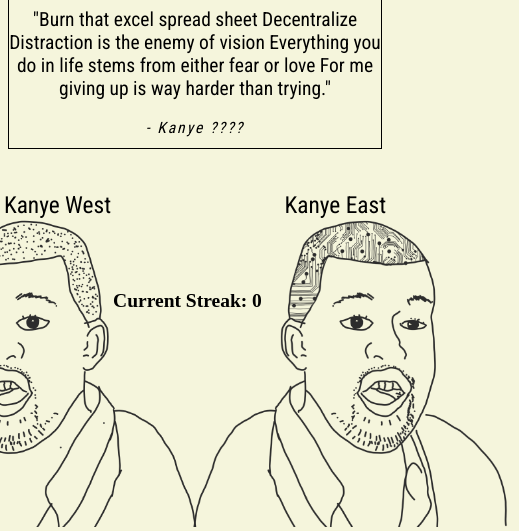
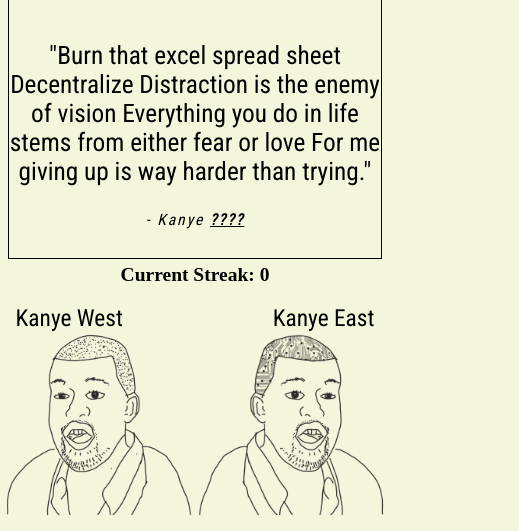
Before and after one commit to textables/textables, a website with bundled scripts: page public/eastwest/index.html in a window 390 px wide. Shown: the part 325-856 px from the top of the page, 519 px wide, since content can reach past the window. Built offline with nearby package versions, Linux system fonts and the light colour scheme.

Commit message:
cleaned up mobile friendly

```diff
--- a/public/eastwest/eastWest.css
+++ b/public/eastwest/eastWest.css
@@ -21,6 +21,11 @@
 
 #quote-border {
   border: solid 1px black;
+}
+
+#attribution {
+  font-weight: bold;
+  text-decoration: underline;
 }
 
 @media screen and (min-width: 600px) {
@@ -133,14 +138,14 @@
 
   #west {
     position: absolute;
-    bottom: -3vw;
-    left: -33vw
+    bottom: 0vw;
+    left: 0vw
   }
 
   #east {
     position: absolute;
-    bottom: -3vw;
-    right: -33vw
+    bottom: 0vw;
+    right: 0vw
   }
 
   #east img {
@@ -148,42 +153,45 @@
   }
 
   img {
-    width: 85vw;
+    width: 50vw;
   }
 
   #west .name {
     position: absolute;
-    left: 34vw;
-    bottom: 74vw;
+    left: 4vw;
+    bottom: 42vw;
     font-size: 6vw;
   }
 
   #east .name {
     position: absolute;
-    right: 34vw;
-    bottom: 74vw;
+    right: 4vw;
+    bottom: 42vw;
     font-size: 6vw;
   }
 
   #quote-box {
-    margin-top: 20px;
+    margin-top: 30px;
+    position: relative;
+  }
+
+  #quote-border {
+    height: 67vw;
+    display: flex;
+    flex-direction: column;
+    justify-content: center;
   }
 
   #quote {
-    font-size: 5vw;
+    font-size: 3vh;
   }
 
   #full-attrib {
     font-size: 4vw;
   }
 
-  #score-box {
-    position: absolute;
-    bottom: 48vw;
-    left: 29vw;
-  }
-
   #score {
+    margin: 5px;
     font-size: 5vw;
   }
 
```
